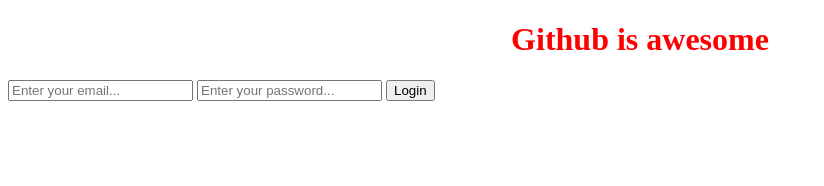
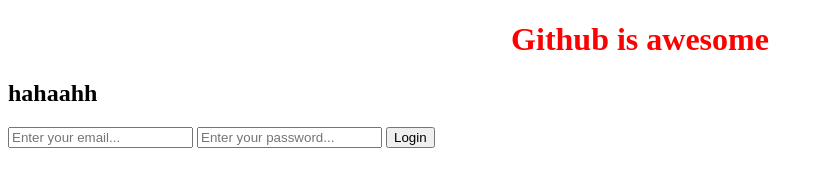
Before and after one commit to nadi-hub/my-awesome-project, a plain HTML site: page index.html in a window 1280 px wide. Shown: the whole page, without its empty margins (0-824 px from the left). Drawn offline with Linux system fonts and the light colour scheme.

Commit message:
added h2

```diff
--- a/index.html
+++ b/index.html
@@ -8,6 +8,7 @@
   </head>
   <body>
     <h1>Github is awesome</h1>
+    <h2>hahaahh</h2>
     <form>
       <input type="email" placeholder="Enter your email..." />
       <input type="password" placeholder="Enter your password..." />
```
